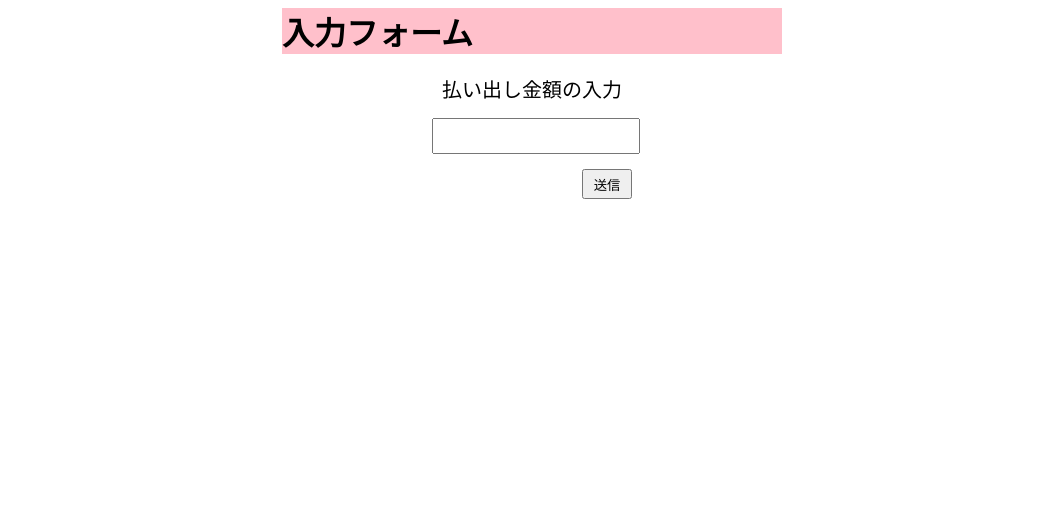
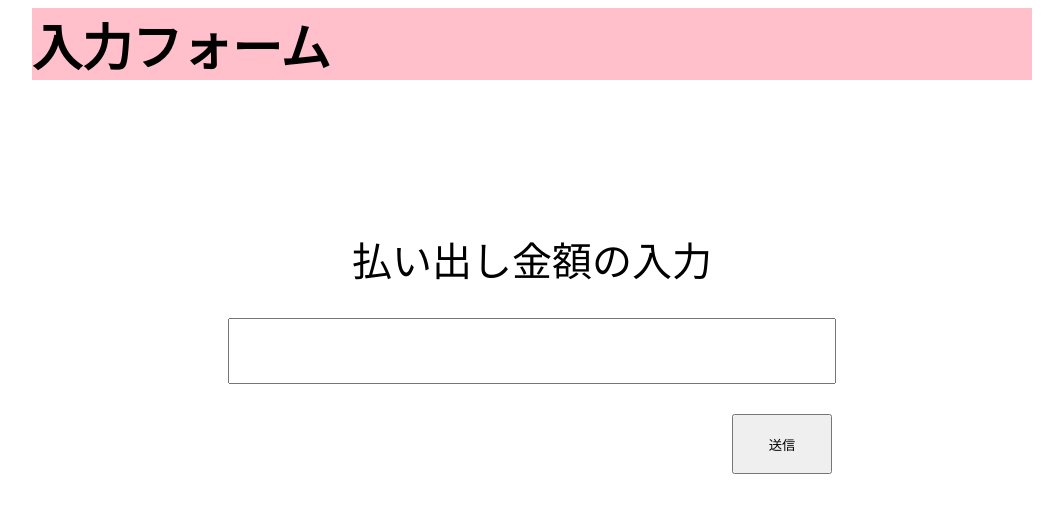
Before and after one commit to koppen1001/money_management, a plain HTML site: page index.html in a window 1280 px wide. Shown: the whole page, without its empty margins (108-1171 px from the left). Drawn offline with Linux system fonts and the light colour scheme.

Commit message:
Add files via upload

```diff
--- a/css.css
+++ b/css.css
@@ -1,12 +1,12 @@
 form{
-  width: 200px;
-  margin: 0 auto;
-  margin-top: 20px;
+  width: 1000px;
+  margin: 150px auto 0 auto;
   text-align: center;
 }
 
 h1{
-  width: 500px;
+  width: 1000px;
+  font-size: 50px;
   text-align:left;
   margin: 0 auto;
   background-color: pink;
@@ -17,17 +17,18 @@ float: right;
 }
 
 input{
-  width: 200px;
-  height: 30px;
-  margin: 15px 0;
-  font-size: 20px;
+  width: 600px;
+  height: 60px;
+  margin: 30px 0;
+  font-size: 40px;
 }
 
 button{
-  width: 50px;
-  height: 30px;
+  width: 100px;
+  height: 60px;
+  margin-right: 200px;
 }
 
 a{
-  font-size: 20px;
+  font-size: 40px;
 }
```
